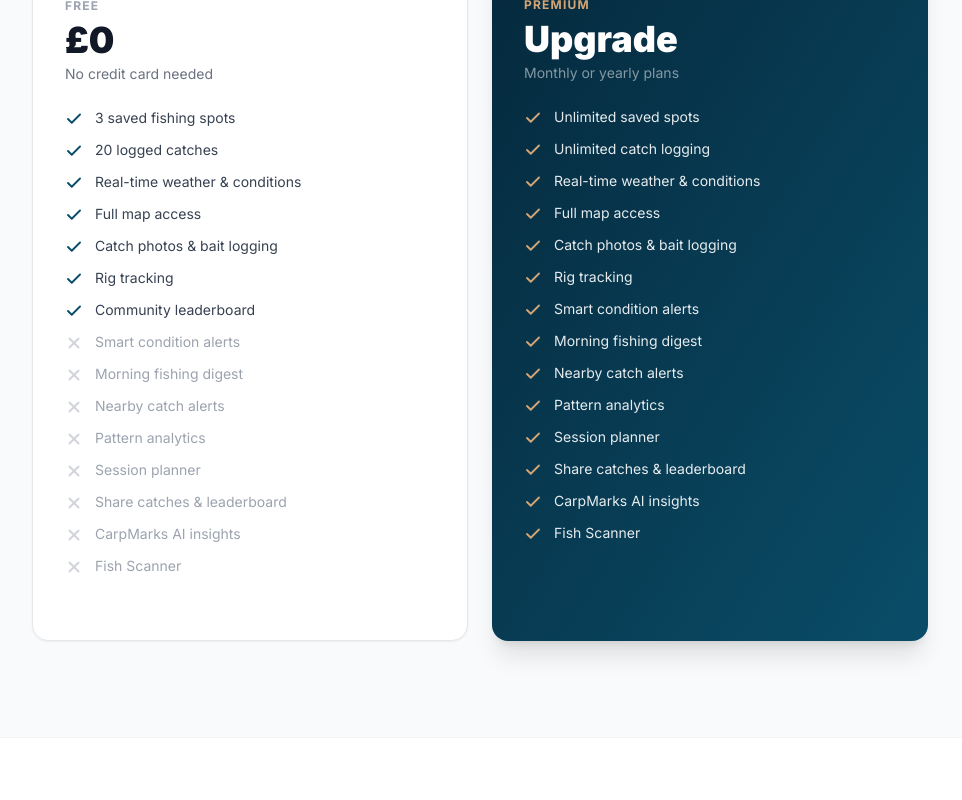
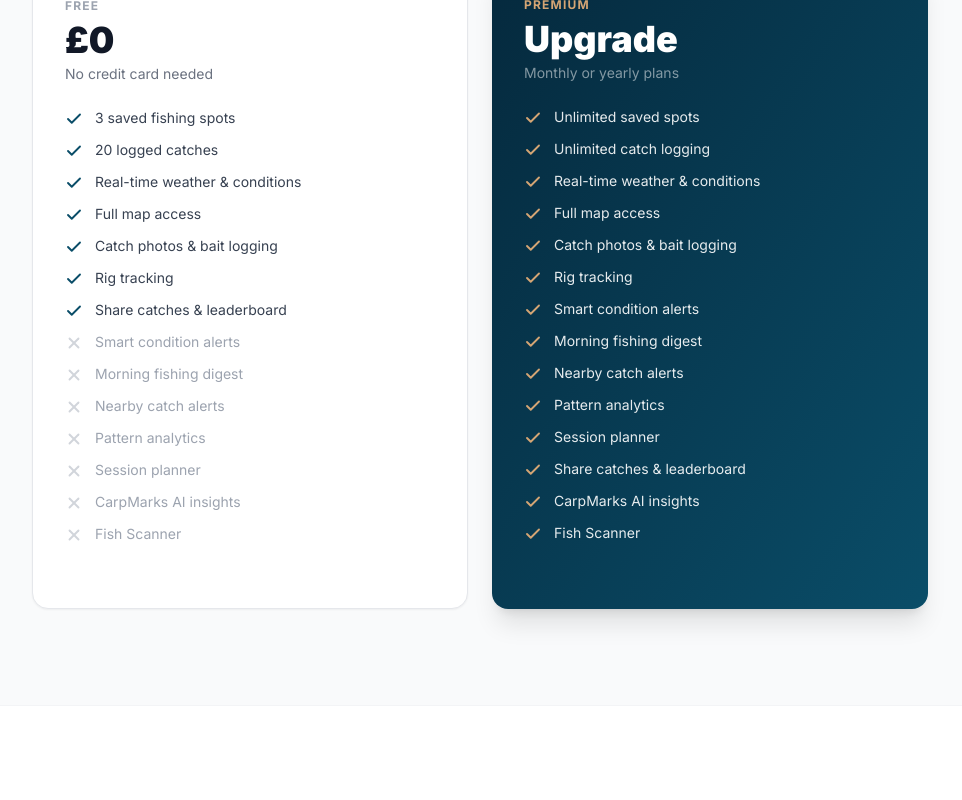
Before and after one commit to jasminamilosheska95/CarpMarks-website, a Next.js app: page /download in a window 1280 px wide. Shown: the part 1159-1959 px from the top of the page, without its empty margins (160-1122 px from the left). Built offline with nearby package versions, Linux system fonts and the light colour scheme.

Commit message:
Fixed features

```diff
--- a/src/app/download/page.tsx
+++ b/src/app/download/page.tsx
@@ -224,7 +224,7 @@ export default function DownloadPage() {
                   'Full map access',
                   'Catch photos & bait logging',
                   'Rig tracking',
-                  'Community leaderboard',
+                  'Share catches & leaderboard',
                 ].map((f) => (
                   <li key={f} className="flex items-start gap-3 text-sm text-gray-700">
                     <CheckIcon />
@@ -237,7 +237,6 @@ export default function DownloadPage() {
                   'Nearby catch alerts',
                   'Pattern analytics',
                   'Session planner',
-                  'Share catches & leaderboard',
                   'CarpMarks AI insights',
                   'Fish Scanner',
                 ].map((f) => (
```
